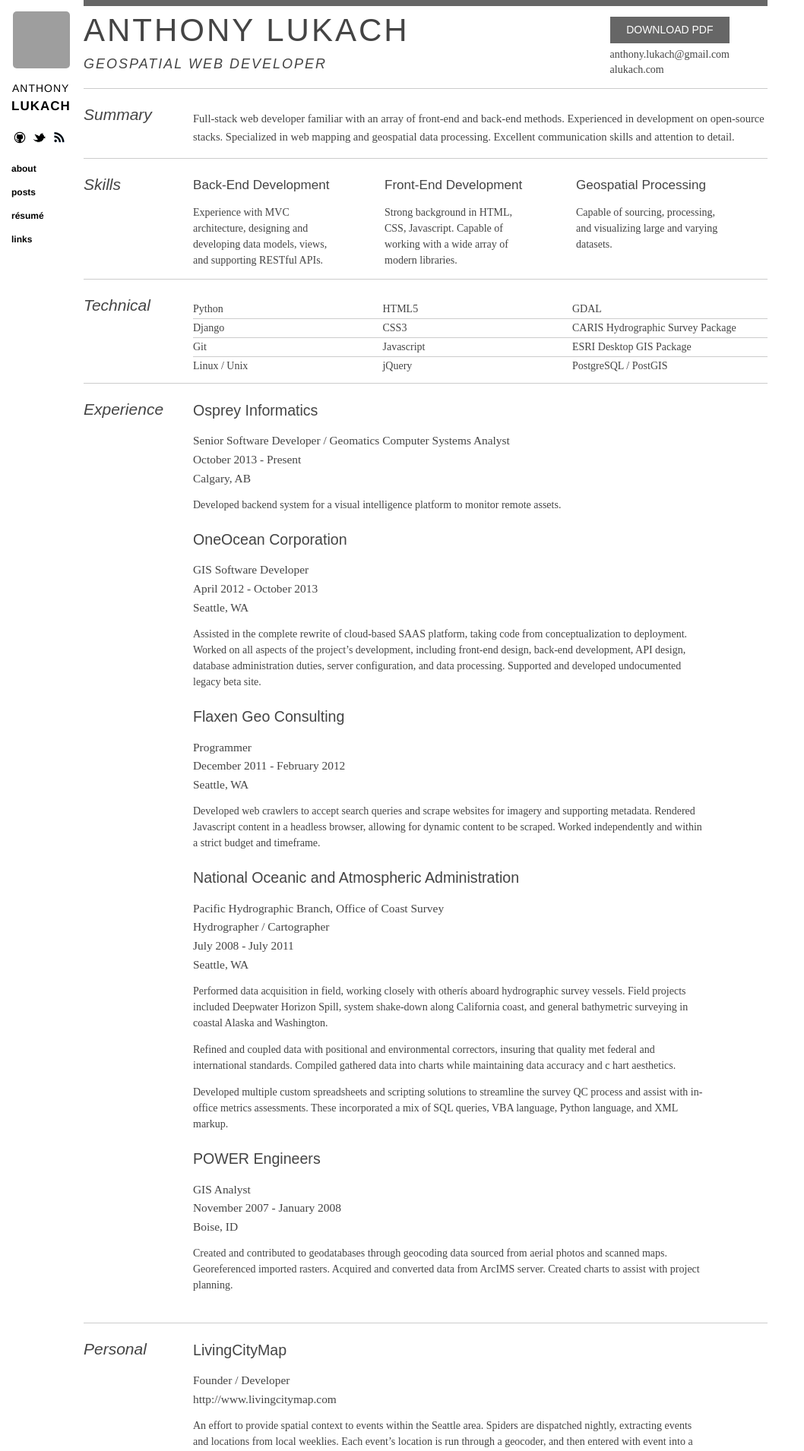
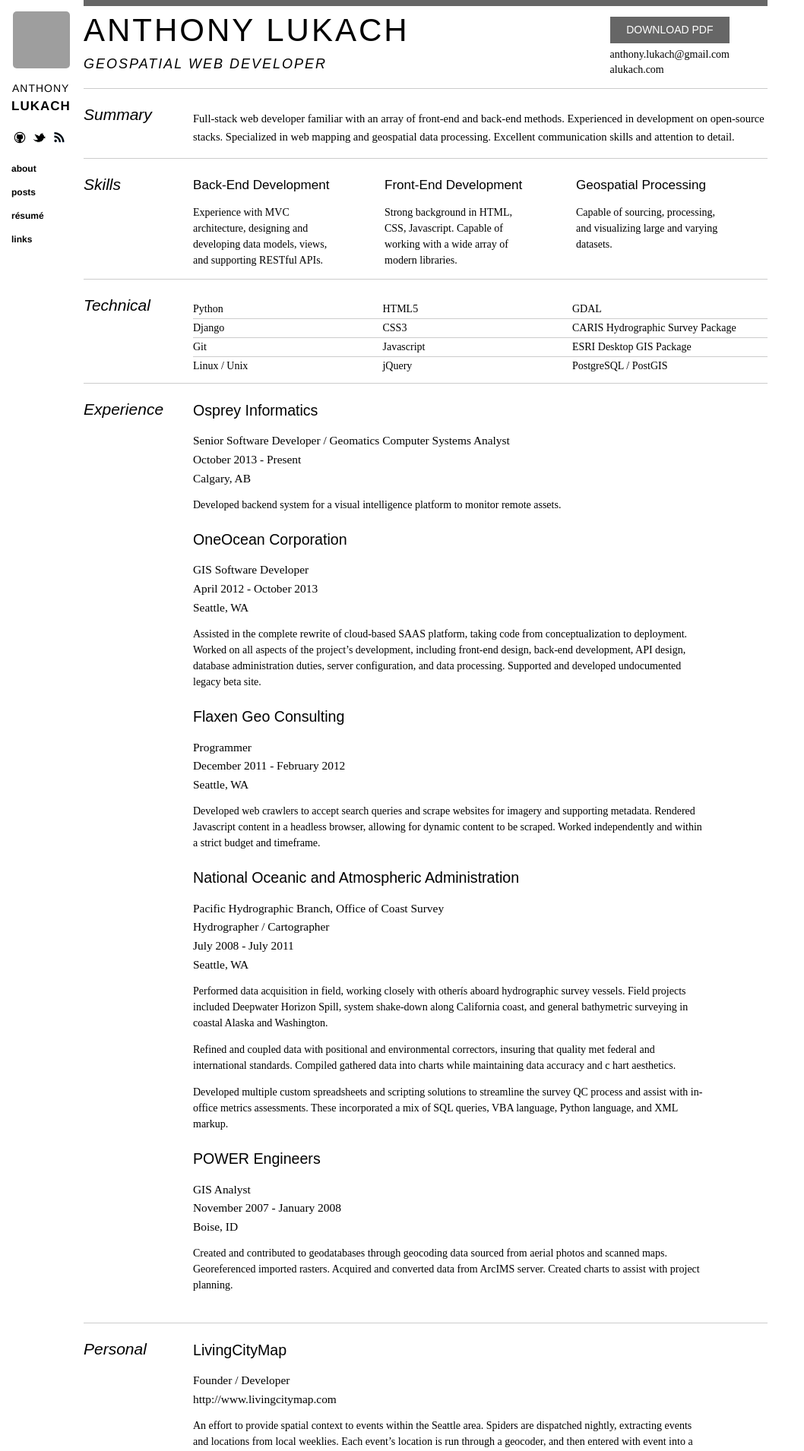
Before and after one commit to alukach/alukach.github.io, a Jekyll site: the page built from resume/index.md, in a window 1280 px wide. Shown: the top 1910 px of the page at 76% size, without its empty margins (0-1058 px from the left). Built offline with Jekyll 4.4.1, drawn with Linux system fonts in a browser that asks for light colours; nearby versions of some CDN libraries; Markdown is read by kramdown in place of the engine named in the settings; grey boxes are pictures that could not be loaded.

Commit message:
Rework resume generation tooling

```diff
--- a/_layouts/base.html
+++ b/_layouts/base.html
@@ -16,7 +16,7 @@
 
   <link rel="stylesheet" href="/css/base.css" type="text/css" media="screen, projection" />
   <link rel="stylesheet" href="/css/pygments.css" type="text/css" />
-  <link rel="stylesheet" href="/css/alukach-resume.css" type="text/css" />
+  <link rel="stylesheet" href="/resume/alukach-resume.css" type="text/css" />
   <link media="only screen and (max-device-width: 480px)" href="/css/iphone.css" type="text/css" rel="stylesheet" />
   <link media="only screen and (device-width: 768px)" href="/css/iphone.css" type="text/css" rel="stylesheet" />
   <link rel="apple-touch-icon" href="/apple-touch-icon.png" />
--- a/css/alukach-resume.css
+++ b/resume/alukach-resume.css
@@ -149,7 +149,6 @@ body.pdf .resume {
   padding:40px 80px;
   color:#000000;
 }
-body.pdf .resume a { color:black; }
 body.pdf a[href$='.pdf'] { display:none; }
 body.pdf h1 {
   letter-spacing:0;
@@ -246,16 +245,16 @@ body.pdf dl em {
   border:solid #666666;
   border-width:8px 0 2px 0;
   font-family:'Hoefler Text', Times New Roman, Times, serif;
-  color:#444444;
+  color:#000000;
   text-align:left;
 }
 .resume .button { display:none; }
 .resume h1, .resume h2, .resume h3, .resume h4, .resume dl dt {
   font-family:Futura, 'Century Gothic', AppleGothic, sans-serif;
-  color:#444444;
+  color:#000000;
 }
 .resume a {
-  color:#444444;
+  color:#000000;
   text-decoration:none;
 }
 .resume a:hover {
--- a/markdown-resume-generator/assets/css/resume.css
+++ b/resume/source/css/resume.css
@@ -45,7 +45,7 @@
     border-width: 8px 0 2px 0;
 
     font-family: 'Hoefler Text', Times New Roman, Times, serif;
-    color: #444;
+    color: #000;
     text-align: left;
 }
 
@@ -57,11 +57,11 @@
 .resume h4,
 .resume dl dt {
     font-family: Futura, 'Century Gothic', AppleGothic, sans-serif;
-    color: #444;
+    color: #000;
 }
 
 .resume a {
-    color: #444;
+    color: #000;
     text-decoration: none;
 }
 
```
Also changed, not shown: resume/source/alukach.md (renamed from markdown-resume-generator/source/alukach.md, +4 -2 lines), resume/source/css/elements.less (renamed from markdown-resume-generator/assets/css/elements.less), resume/source/css/normalize.css (renamed from markdown-resume-generator/assets/css/normalize.css), resume/source/css/pdf.css (renamed from markdown-resume-generator/assets/css/pdf.css), resume/source/css/screen.css (renamed from markdown-resume-generator/assets/css/screen.css), resume/source/templates/default.html (renamed from markdown-resume-generator/assets/templates/default.html), resume/source/templates/jekyll_template.html (renamed from markdown-resume-generator/assets/templates/jekyll_template.html), resume/source/templates/resume_style.css (renamed from markdown-resume-generator/assets/templates/resume_style.css), 3 other files.
